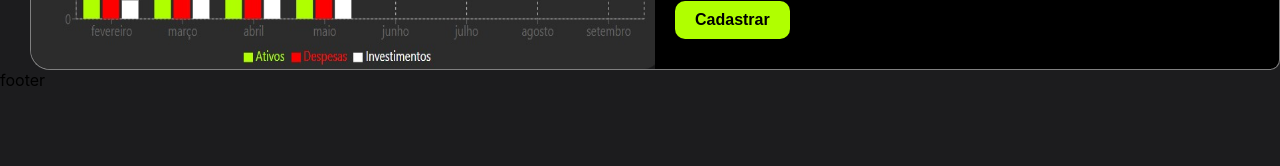
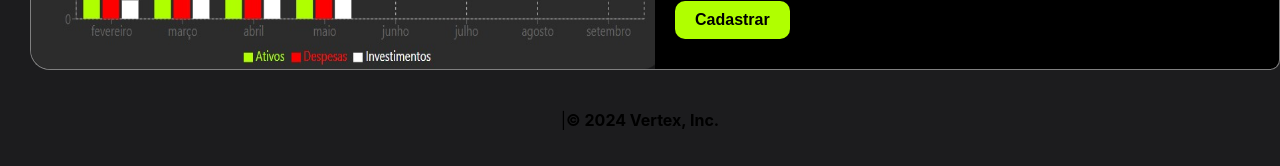
Before and after one commit to GabrielSilva0109/Vertex, a React (Create React App) app in the folder frontend/: page / in a window 1280 px wide. Shown: the part 1644-1810 px from the top of the page. Built offline with nearby package versions, Linux system fonts and the light colour scheme.

Commit message:
Update Footer.tsx

```diff
--- a/frontend/src/components/Footer/Footer.tsx
+++ b/frontend/src/components/Footer/Footer.tsx
@@ -4,16 +4,21 @@ import styled from 'styled-components'
 const Container = styled.div`
     height: 100px;
     background: #1c1c1e;
+    width: 100;
+    display: flex;
+    align-items: center;
+    justify-content: center;
+`
+
+const Text = styled.p`
+  font-weight: bold;
 
 `
 
-
 const Footer: React.FC = () => {
   return (
-    <Container>
-        footer
-
-
+    <Container><span>|</span>
+      <Text>© 2024 Vertex, Inc.</Text>
     </Container>
   )
 }
```
